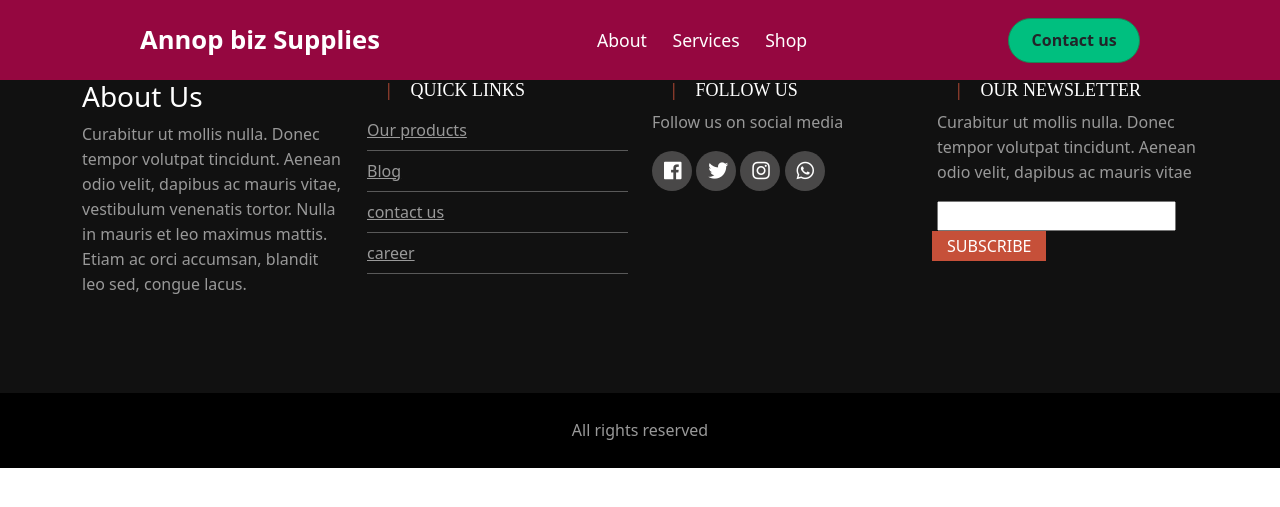
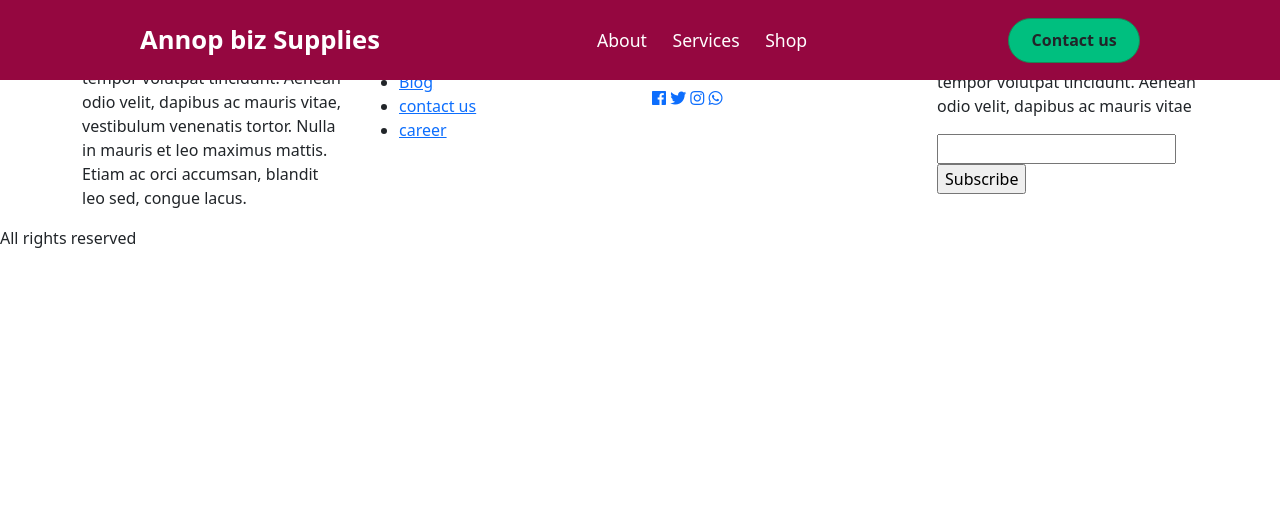
Before and after one commit to mwendah/Supplies, a PHP site: page /products.html in a window 1280 px wide. Shown: the top 507 px of the page. Run offline with PHP 8.4, Linux system fonts and the light colour scheme.

Commit message:
Add files via upload

```diff
--- a/style.css
+++ b/style.css
@@ -141,6 +141,8 @@ html{
 
 }
 
+
+
 /*services section  css*/
 
 .section-padding{
@@ -149,7 +151,7 @@ html{
 
 }
 .section-header{
-	margin-top: 50px;
+	margin-top: 10px;
 
 }
 .section-header h2{
@@ -168,7 +170,7 @@ html{
 	background-color: #fff;
 	border-radius: 65%;
 	box-shadow: 0 2px 20px rgba(0,0,0,0,0.4);
-	/*color: #000;*/
+	color: #000;
 	display: inline-block;
 	height: 40px;
 	width: 40px;
@@ -222,156 +224,58 @@ html{
 
 
 
+/*contact*/
+#contact{
+	background: #283e3e;
+
+}
+
+
+.heading{
+	text-align: center;
+	font-size: 45px;
+	text-transform: uppercase;
+	border-bottom: 10px;
+
+}
+.btn-info{
+	width: 50%;
+	letter-spacing: 2px;
+	background: transparent;
+	transition: all 0.5s ease-in-out;
+	border-width: 2px;
+
+
+}
+.btn-info{
+	transition: scale(1.5);
+}
+
+.icon{
+	font-size: 20px;
+}
+hr{
+	width: 100%;
+}
+
+
+/*contact ends*/
 
 
 
 
-
-
-
-
-
-
-
-
-
-
-
-
-
-
-
-
-
-
-
-
-
-
-/*footer*/
-
-p{
-	color: #999;
-	line-height: 25px;
-
-}
-h2,h3{
-	color: #fff;
-
-}
-h2{
-	font-size: 18px;
-
-}
-.footer-top{
-	background: #111;
-	padding: 80px 0;
-
-}
-..segment-one h3{
-	font-family: Coutgette;
-	color: #fff;
-	letter-spacing: 3px;
-	margin: 20px 0;
+/*Footer*/
+.footer-container {
+	background: #950740;
+	padding-bottom: 10px;
 
 
 }
-.segment-two  h2{
+.footer-container a{
 	color: #fff;
-	font-family: Poppins;
-	text-transform: uppercase;
+	text-decoration: none;
 }
-
-.segment-two h2:before{
-	content: '|';
-	color: #c65039;
-	padding: 20px;
-
-
+.footer-container a:hover{
+	color:#0bd0c7 ;
+	text-decoration: none;
 }
-
-.segment-two ul{
-	margin: 0;
-	padding: 0;
-	list-style: none;
-
-}
-.segment-two ul li{
-	border-bottom: 1px solid  rgba(255,255,255,0.3);
-	line-height: 40px;
-}
-.segment-two ul li a{
-	color: #999;
-	text-decoration-color: none;
-}
-.segment-three  h2{
-	color: #fff;
-	font-family: Poppins;
-	text-transform: uppercase;
-}
-.segment-three h2:before{
-	content: '|';
-	color: #c65039;
-	padding: 20px;
-
-}
-.segment-three a{
-	background: #494848;
-	width: 40px;
-	height: 40px;
-	display: inline-block;
-	border-radius: 50%;
-
-
-}
-.segment-three a i{
-	font-size: 20px;
-	color: #fff;
-	padding: 10px 12px;
-
-}
-.segment-four h2{
-	color: #fff;
-	font-family: Poppins;
-	text-transform: uppercase;
-}
-
-.segment-four h2:before{
-	content: '|';
-	color: #c65039;
-	padding: 20px;
-
-}
-
-.segment-four form input[type=submit]{
-	background: #c65039;
-	border:none;
-	padding: 3px 15px;
-	margin-left: -5px;
-	color: #fff;
-	text-transform: uppercase;
-
-}
-.footer-bottom-text{
-	text-align: center;
-	background: #000;
-	line-height: 75px;
-
-}
-
-/*responsive*/
-@media only screen and (min-width: 768px) and (max-width: 991px){
-	.md-mb-30{
-		margin-bottom:30px
-	}
-}
-@media only screen and  (max-width: 767px){
-	.sm-mb-30{
-		margin-bottom:30px
-	}
-	.footer-top{
-		padding: 50px 0;
-
-
-	}
-}
```
